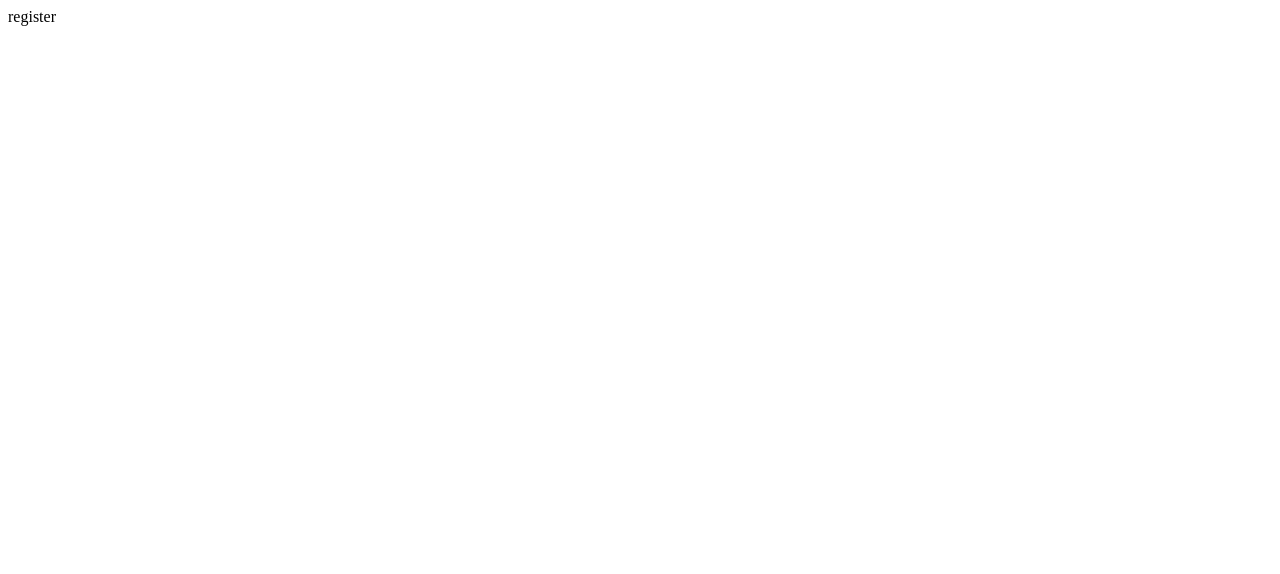
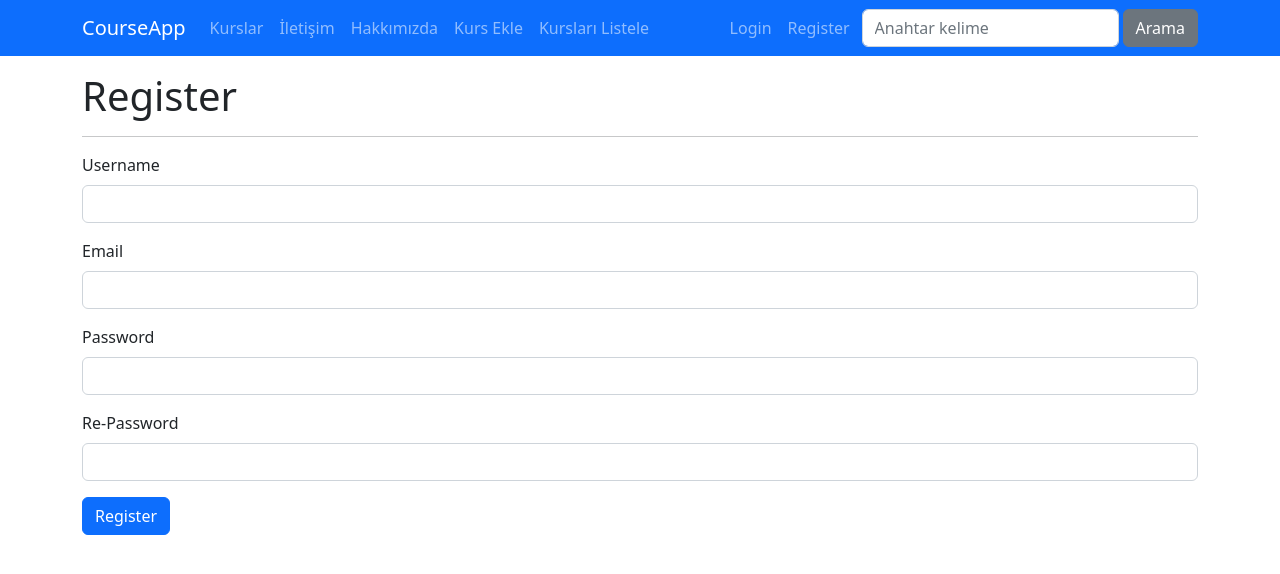
Before and after one commit to gonulpolat/Django-Ile-Web-Gelistirme-Sadik_Turan_Kursu, a Django app: page /account/register in a window 1280 px wide. Before the commit the part shown is almost empty. Shown: the top 574 px of the page. Run offline with Django 4.2, Linux system fonts and the light colour scheme; some libraries are stand-ins or nearby versions.

Commit message:
User Register

```diff
--- a/Account/templates/account/register.html
+++ b/Account/templates/account/register.html
@@ -1 +1,59 @@
-register
+{% extends "base.html" %}
+{% load static %}
+
+{% block css_files %}
+    <link
+        rel="stylesheet"
+        href="https://cdnjs.cloudflare.com/ajax/libs/font-awesome/6.7.2/css/all.min.css"
+    />
+    <link rel="stylesheet" href="{% static "courses/css/style.css" %}">
+{% endblock css_files %}
+
+{% block page_title %}
+    Register
+{% endblock page_title%}
+
+{% block content %}
+    <div class="container mt-3">
+      <div class="row">
+        <div class="col-12">
+            <h1>Register</h1>
+            <hr>
+            <form action="" method="post">
+                {% csrf_token %}
+
+                {% if error %}
+                    <div class="alert alert-danger">
+                        {{error}}
+                    </div>
+                {% endif %}
+
+                <div class="mb-3">
+                    <label for="username" class="form-label">Username</label>
+                    <input type="text" name="username" id="username" class="form-control" required value="{% if username %} {{username}} {% endif %}">
+                </div>
+                <div class="mb-3">
+                    <label for="email" class="form-label">Email</label>
+                    <input type="email" name="email" id="email" class="form-control" required value="{% if email %} {{email}} {% endif %}">
+                </div>
+
+                <div class="mb-3">
+                    <label for="password" class="form-label">Password</label>
+                    <input type="password" name="password" id="password" class="form-control" required value="{% if password %} {{password}} {% endif %}">
+                </div>
+                <div class="mb-3">
+                    <label for="repassword" class="form-label">Re-Password</label>
+                    <input type="password" name="repassword" id="repassword" class="form-control" required value="{% if repassword %} {{repassword}} {% endif %}">
+                </div>
+
+                <button type="submit" class="btn btn-primary">Register</button>
+
+            </form>
+        </div>
+      </div>
+    </div>
+{% endblock content %}
+
+{% block js_files %}
+    <script src="{% static "courses/js/script.js" %}"></script>
+{% endblock js_files %}
--- a/Account/views.py
+++ b/Account/views.py
@@ -1,4 +1,5 @@
 from django.contrib.auth import authenticate, login, logout
+from django.contrib.auth.models import User
 from django.shortcuts import redirect, render
 
 # Create your views here.
@@ -25,7 +26,42 @@ def user_login(request):
 
 
 def user_register(request):
-    return render(request, 'account/register.html')
+
+    if request.method == 'POST':
+        username = request.POST['username'].strip()
+        email = request.POST['email']
+        password = request.POST['password']
+        repassword = request.POST['repassword']
+
+        if password != repassword:
+            return render(request, 'account/register.html', {
+                'error': 'Parola eşleşmiyor.',
+                'username': username,
+                'email': email,
+            })
+
+        if User.objects.filter(username = username).exists():
+            return render(request, 'account/register.html', {
+                'error': 'Username kullanılıyor.',
+                'email': email,
+                'password': password,
+                'repassword': repassword,
+            })
+
+        if User.objects.filter(email = email).exists():
+            return render(request, 'account/register.html', {
+                'error': 'Email kullanılıyor.',
+                'username': username,
+                'password': password,
+                'repassword': repassword,
+            })
+
+        user = User.objects.create_user(username=username, email=email, password=password)
+        user.save()
+        return redirect('user_login')
+
+    else:
+        return render(request, 'account/register.html')
 
 
 def user_logout(request):
```
